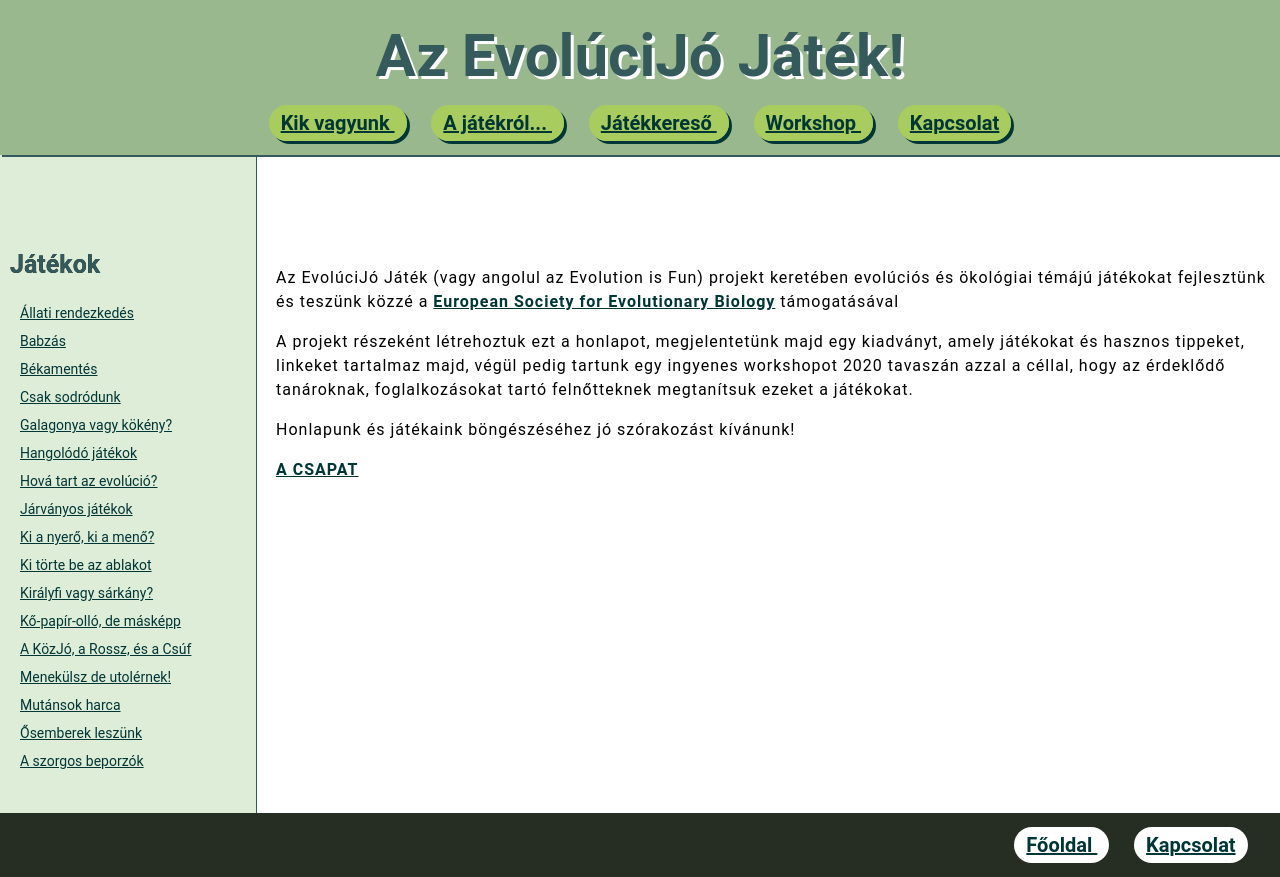
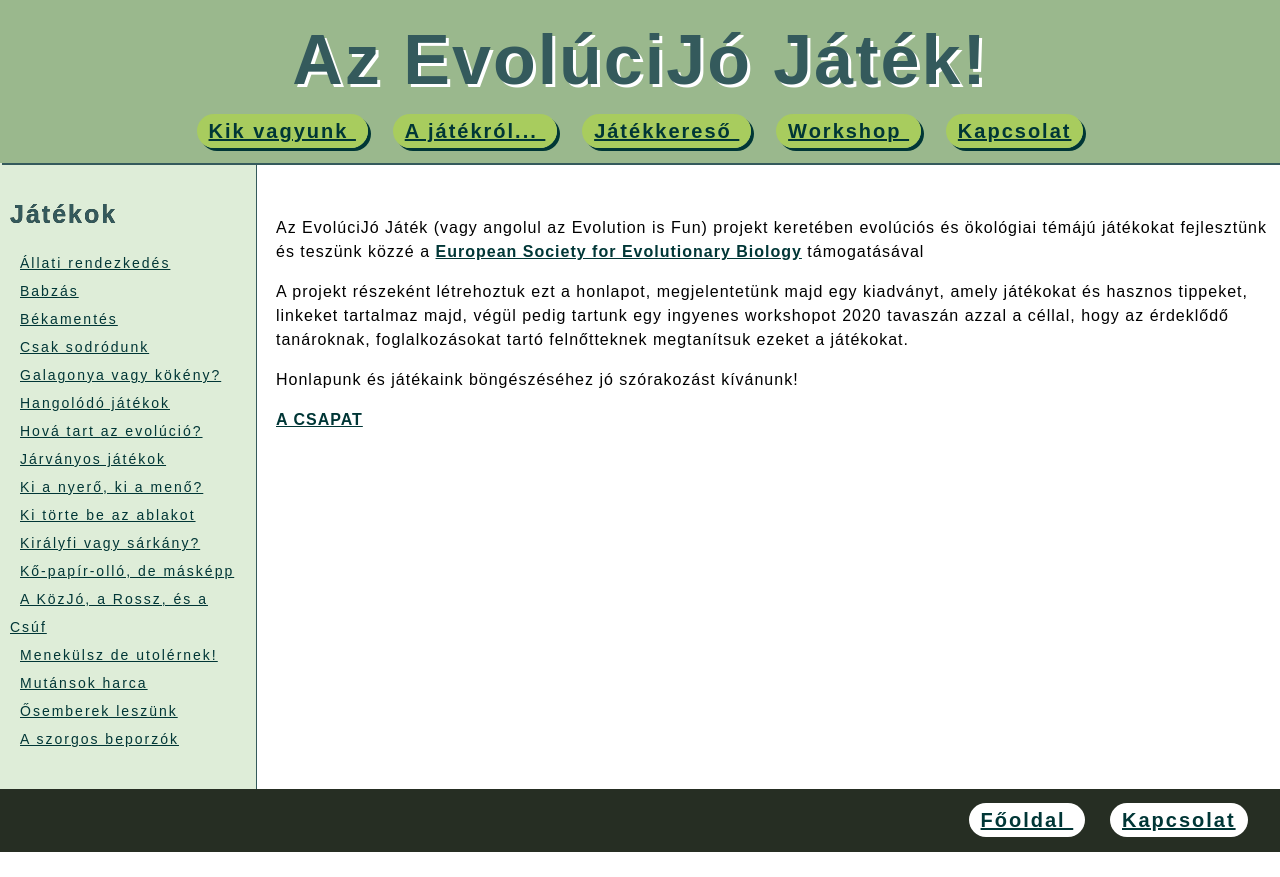
Before and after one commit to zsokamoka/evolfun, a plain HTML site: page index.html in a window 1280 px wide. After the commit the page ends 852 px from the top, so only its background shows below. Drawn offline with Linux system fonts and the light colour scheme; a script that the page names is missing.

Commit message:
Add files via upload

```diff
--- a/styles/style.css
+++ b/styles/style.css
@@ -3,12 +3,14 @@
 
 html, body{
   font-size: 16px;
-  font-family: 'Roboto', sans-serif;
+  font-family: 'Ubuntu Condensed', sans-serif;
   background-color: white;
   width: 100%; /* 600px; */
   max-width: 100%;
   overflow-x: hidden;
   margin: 0px;
+  letter-spacing: 2px;
+
 }
 
 body {
@@ -56,7 +58,7 @@ main{
   min-width: 140px;
   background-color: #deedd8;
   padding: 10px 10px 0px 10px;
-  padding-top: 250px;
+  padding-top: 200px;
   box-shadow: 1px 1px #345a5c;
 }
 
@@ -64,7 +66,7 @@ main{
   display: table-cell;
   width: 80%;
   vertical-align: top;
-  padding: 250px 10px 20px 20px;
+  padding: 200px 10px 20px 20px;
 }
 
 #gamenames a{
@@ -88,13 +90,16 @@ footer{
 
 h1, h2, h3 {
   color: #345a5c;
-  font-size: 60px;
   text-align: center;
   padding: 0px 0px 0px 0px;
   margin: 0px 0px 20px 0px;
 }
 
-
+h1{
+  font-size: 70px;
+  letter-spacing: 2px;
+  font-weight: bold;
+}
 
 .main-page h1 a{
   color: #345a5c;
```
